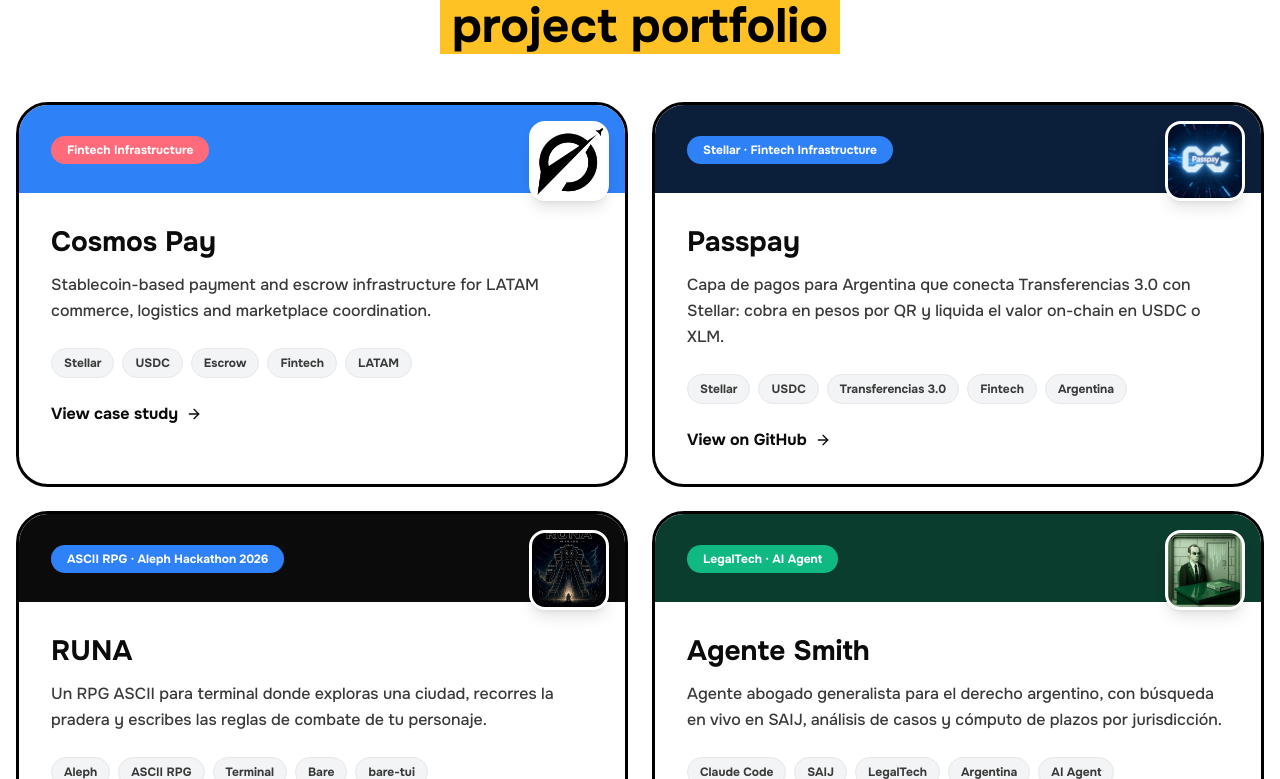
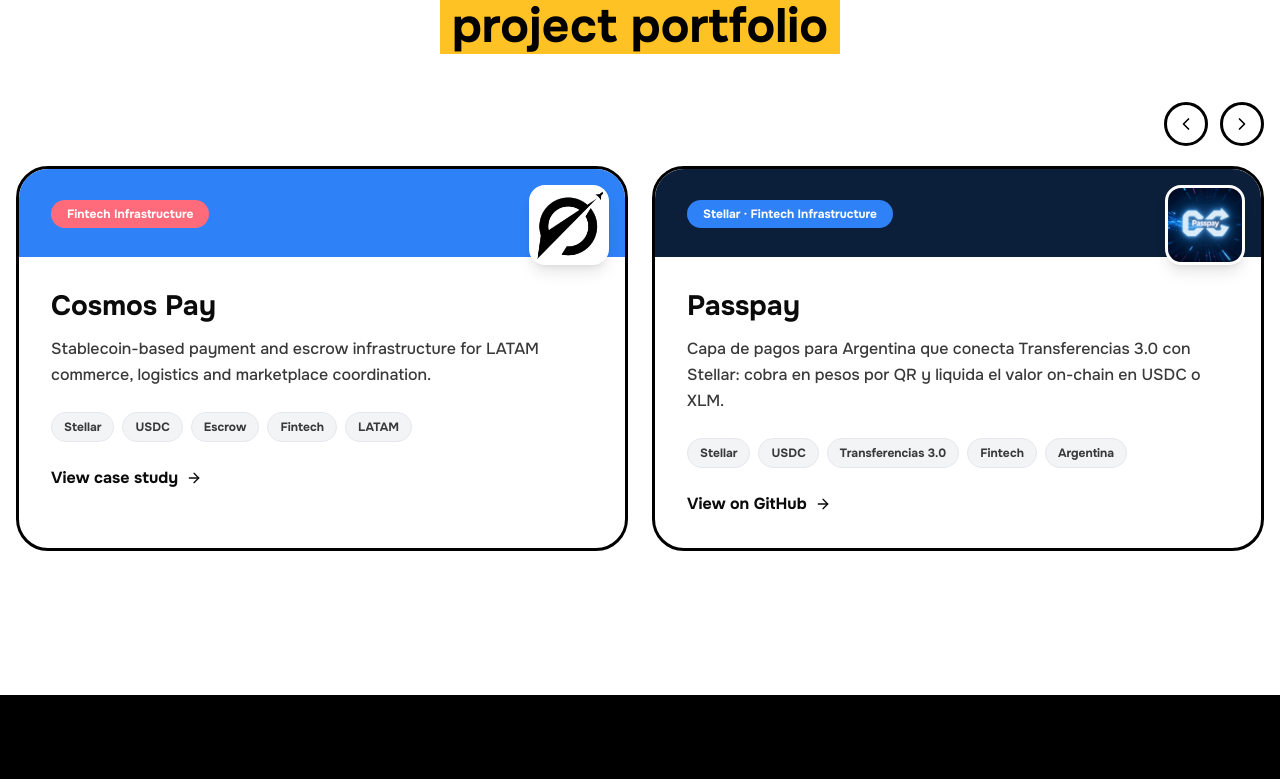
Before and after one commit to leocagli/portfolio-leocagli, a Next.js app: page / in a window 1280 px wide. Shown: the part 3461-4240 px from the top of the page. Built offline with nearby package versions, Linux system fonts and the light colour scheme.

Commit message:
feat: add carousel navigation and scroll functionality to PortfolioSection
Co-authored-by: leocagli <71848659+leocagli@users.noreply.github.com>

```diff
--- a/components/portfolio-section.tsx
+++ b/components/portfolio-section.tsx
@@ -1,9 +1,19 @@
 "use client"
 
-import { ArrowRight } from "lucide-react"
+import { ArrowRight, ChevronLeft, ChevronRight } from "lucide-react"
 import { motion } from "framer-motion"
+import { useRef } from "react"
 
 export function PortfolioSection() {
+  const carouselRef = useRef<HTMLDivElement>(null)
+
+  const scrollProjects = (direction: "prev" | "next") => {
+    carouselRef.current?.scrollBy({
+      left: direction === "next" ? carouselRef.current.clientWidth : -carouselRef.current.clientWidth,
+      behavior: "smooth",
+    })
+  }
+
   const projects = [
     {
       title: "Cosmos Pay",
@@ -180,12 +190,31 @@ export function PortfolioSection() {
           </h2>
         </motion.div>
 
-        <div className="grid md:grid-cols-2 gap-6 mb-12">
+        <div className="flex items-center justify-end gap-3 mb-5">
+          <button
+            type="button"
+            onClick={() => scrollProjects("prev")}
+            aria-label="Previous project"
+            className="w-11 h-11 flex items-center justify-center rounded-full border-[3px] border-black bg-white hover:bg-[#FFC224] transition-colors"
+          >
+            <ChevronLeft className="w-5 h-5 text-black" />
+          </button>
+          <button
+            type="button"
+            onClick={() => scrollProjects("next")}
+            aria-label="Next project"
+            className="w-11 h-11 flex items-center justify-center rounded-full border-[3px] border-black bg-white hover:bg-[#FFC224] transition-colors"
+          >
+            <ChevronRight className="w-5 h-5 text-black" />
+          </button>
+        </div>
+
+        <div ref={carouselRef} className="flex gap-6 overflow-x-auto snap-x snap-mandatory pb-6 mb-6 scrollbar-hide">
           {projects.map((project, index) => (
             <motion.div
               key={index}
               id={project.title === "Cosmos Pay" ? "cosmos-pay" : undefined}
-              className="group bg-white border-[3px] border-black rounded-[32px] overflow-hidden hover:shadow-[8px_8px_0px_0px_rgba(0,0,0,1)] transition-all duration-300 hover:translate-y-[-4px] scroll-mt-24"
+              className="group shrink-0 basis-[calc(100%-2rem)] md:basis-[calc(50%-0.75rem)] snap-start bg-white border-[3px] border-black rounded-[32px] overflow-hidden hover:shadow-[8px_8px_0px_0px_rgba(0,0,0,1)] transition-all duration-300 hover:translate-y-[-4px] scroll-mt-24"
               initial={{ opacity: 0, y: 20 }}
               whileInView={{ opacity: 1, y: 0 }}
               viewport={{ once: true }}
```
